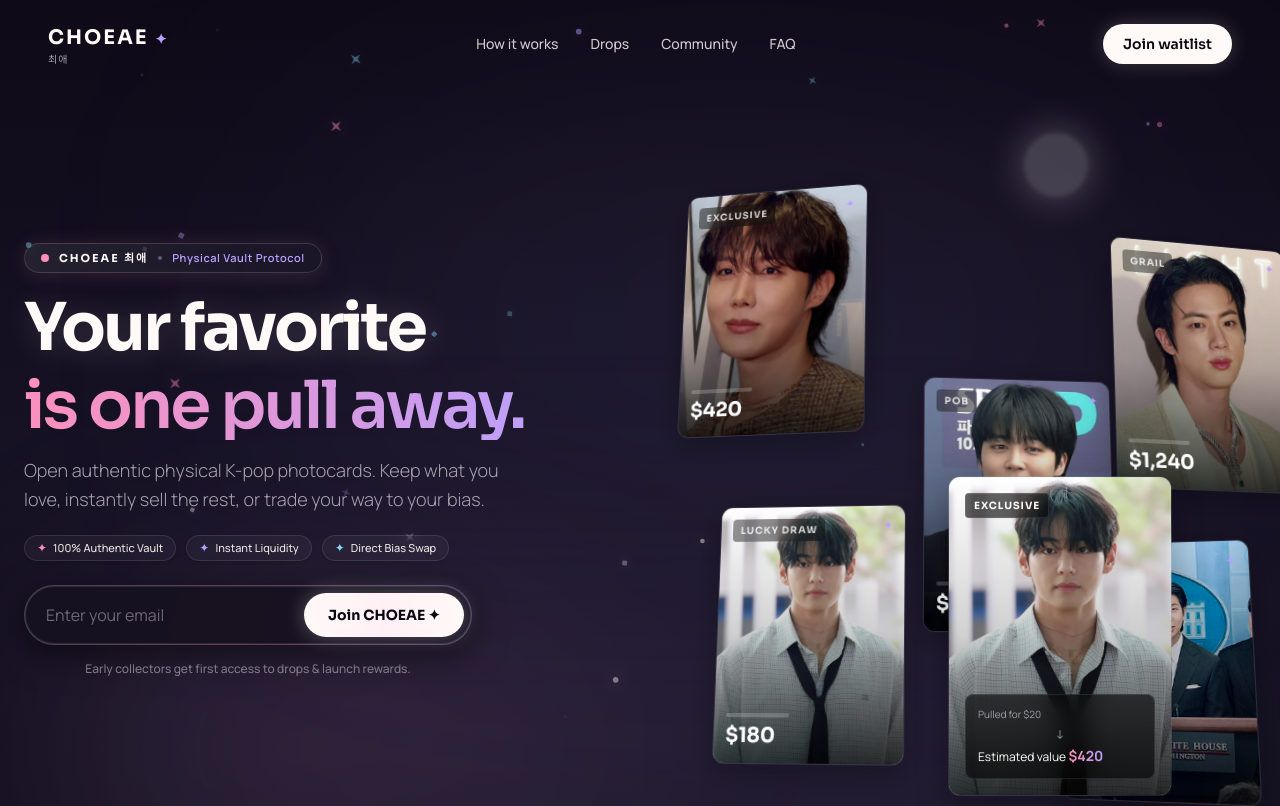
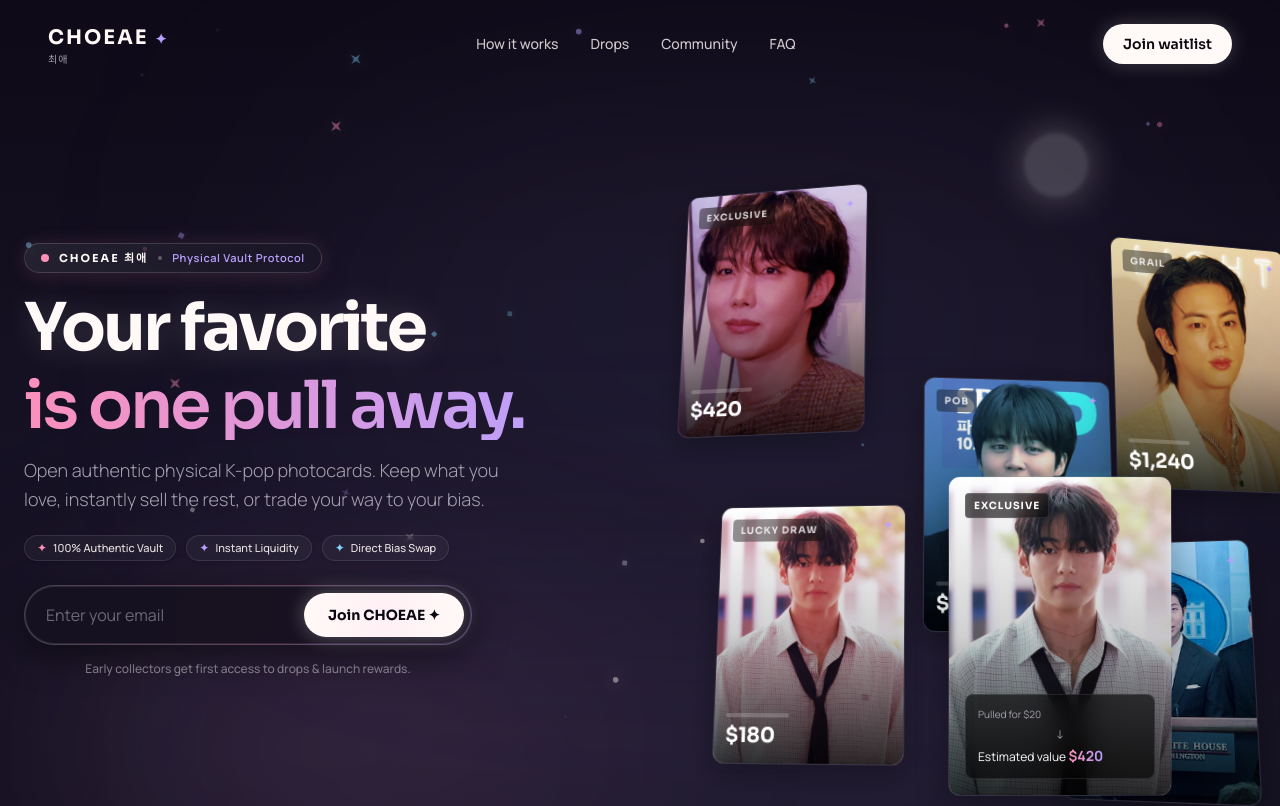
Before and after one commit to Spark1ezz/choeae-landing, a Next.js app: page / in a window 1280 px wide. Shown: the top 806 px of the page. Built offline with nearby package versions, Linux system fonts and the light colour scheme.

Commit message:
Restore gradient overlay on photocards

```diff
--- a/src/components/FloatingCards.tsx
+++ b/src/components/FloatingCards.tsx
@@ -11,14 +11,15 @@
   delay: number;
   rotation: number;
   image: string;
+  imageColor: string;
 }
 
 const cards: CardProps[] = [
-  { type: "EXCLUSIVE", value: "$420", top: "6%", left: "6%", delay: 0.2, rotation: -10, image: "/bts_0.png" },
-  { type: "POB", value: "$42", top: "34%", left: "46%", delay: 0.4, rotation: 6, image: "/bts_1.jpg" },
-  { type: "GRAIL", value: "$1,240", top: "14%", left: "76%", delay: 0.6, rotation: 12, image: "/bts_2.png" },
-  { type: "LUCKY DRAW", value: "$180", top: "54%", left: "12%", delay: 0.8, rotation: -6, image: "/bts_3.jpg" },
-  { type: "ALBUM", value: "$8", top: "60%", left: "68%", delay: 1.0, rotation: -16, image: "/bts_4.jpg" },
+  { type: "EXCLUSIVE", value: "$420", top: "6%", left: "6%", delay: 0.2, rotation: -10, image: "/bts_0.png", imageColor: "from-purple-500/40 to-pink-500/40" },
+  { type: "POB", value: "$42", top: "34%", left: "46%", delay: 0.4, rotation: 6, image: "/bts_1.jpg", imageColor: "from-blue-500/40 to-teal-500/40" },
+  { type: "GRAIL", value: "$1,240", top: "14%", left: "76%", delay: 0.6, rotation: 12, image: "/bts_2.png", imageColor: "from-yellow-500/40 to-orange-500/40" },
+  { type: "LUCKY DRAW", value: "$180", top: "54%", left: "12%", delay: 0.8, rotation: -6, image: "/bts_3.jpg", imageColor: "from-rose-500/40 to-red-500/40" },
+  { type: "ALBUM", value: "$8", top: "60%", left: "68%", delay: 1.0, rotation: -16, image: "/bts_4.jpg", imageColor: "from-indigo-500/40 to-cyan-500/40" },
 ];
 
 export default function FloatingCards() {
@@ -72,6 +73,7 @@
         >
           {/* Card Image */}
           <div className="absolute inset-0 bg-cover bg-center pointer-events-none" style={{ backgroundImage: `url(${card.image})` }} />
+          <div className={`absolute inset-0 bg-gradient-to-br ${card.imageColor} mix-blend-overlay pointer-events-none`} />
           <div className="absolute inset-0 bg-gradient-to-t from-black/80 via-black/20 to-transparent pointer-events-none" />
 
           {/* Holographic foil overlay - smooth seamless continuous shimmer */}
@@ -137,6 +139,7 @@
         }}
       >
         <div className="absolute inset-0 bg-cover bg-center pointer-events-none" style={{ backgroundImage: `url(/bts_3.jpg)` }} />
+        <div className="absolute inset-0 bg-gradient-to-tr from-seoul-night/40 to-choeae-pink/40 mix-blend-overlay pointer-events-none" />
         <div className="absolute inset-0 bg-gradient-to-t from-black/80 via-black/20 to-transparent pointer-events-none" />
 
         {/* Holographic foil overlay - smooth seamless ping-pong */}
```
